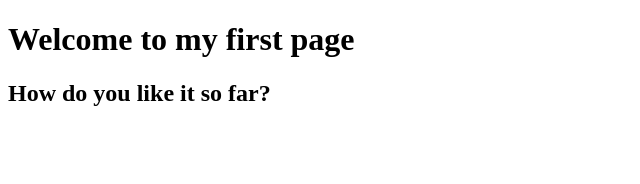
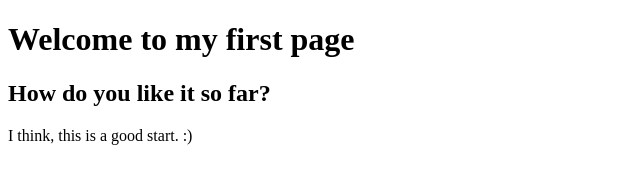
Before and after one commit to Gen-Vie/Gen-Vie.github.io, a plain HTML site: page index.html in a window 1280 px wide. Shown: the whole page, without its empty margins (0-640 px from the left). Drawn offline with Linux system fonts and the light colour scheme.

Commit message:
Paragraph

```diff
--- a/index.html
+++ b/index.html
@@ -6,5 +6,6 @@
 <body>
 <h1>Welcome to my first page</h1>
 <h2>How do you like it so far?</h2>
+<p>I think, this is a good start. :)</p>
 </body>
 </html>
```
